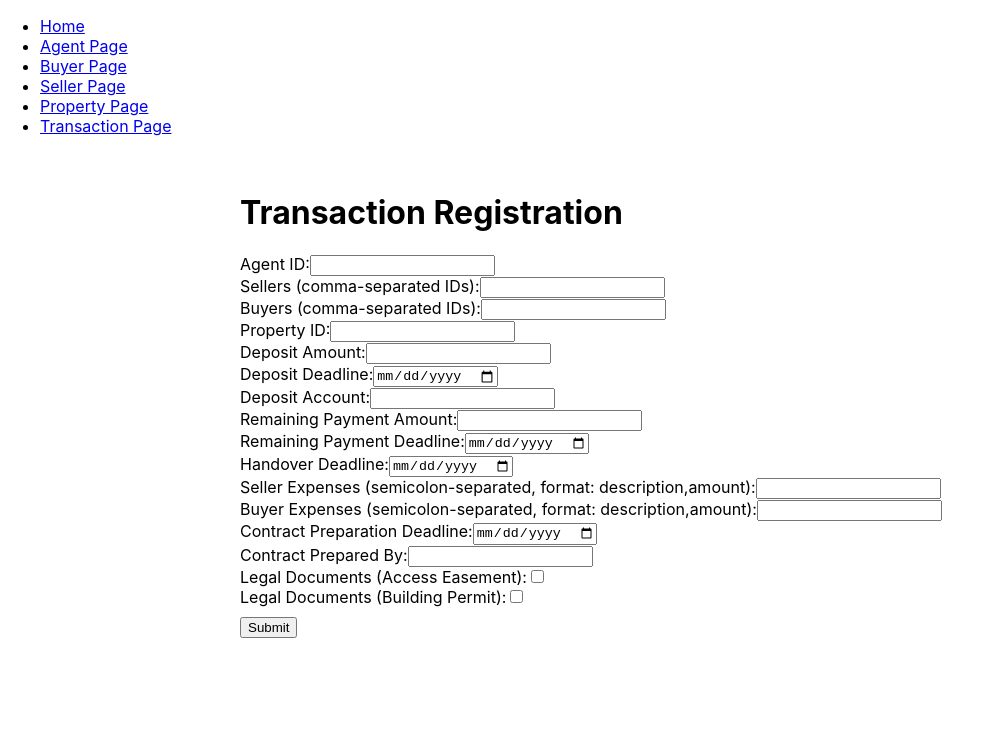
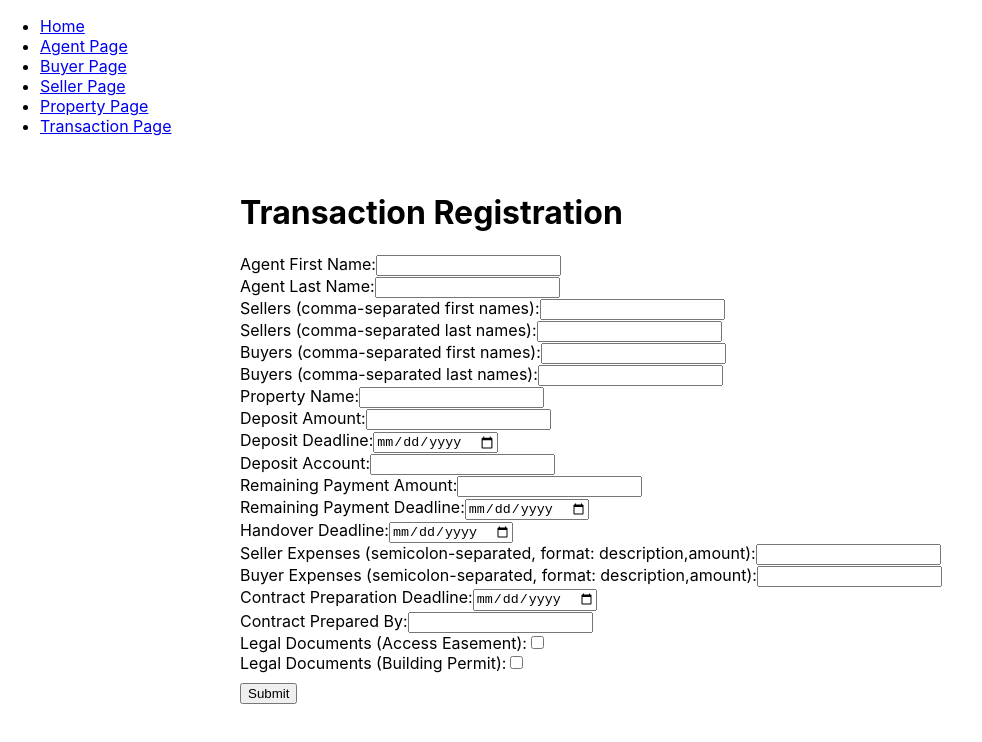
Before and after one commit to TomiBenko03/Projekt-Atrium, a React (Create React App) app in the folder frontend/: page /transaction in a window 1280 px wide. Shown: the top 742 px of the page, without its empty margins (0-982 px from the left). Built offline with nearby package versions, Linux system fonts and the light colour scheme; no server answers.

Commit message:
Spremenil vstavljanje transakcij z imeni namesto id

```diff
--- a/frontend/src/Components/TransactionPage.js
+++ b/frontend/src/Components/TransactionPage.js
@@ -3,10 +3,13 @@ import axios from 'axios';
 
 const TransactionPage = () => {
     const [formData, setFormData] = useState({
-        agent: '',
+        agentFirstName: '',
+        agentLastName: '',
         sellers: '',
+        sellerSurnames: '',
         buyers: '',
-        property: '',
+        buyerSurnames: '',
+        propertyName: '',
         paymentDetailsDepositAmount: '',
         paymentDetailsDepositDeadline: '',
         paymentDetailsDepositAccount: '',
@@ -46,8 +49,10 @@ const TransactionPage = () => {
         try {
             const parsedData = {
                 ...formData,
-                sellers: formData.sellers.split(',').map((id) => id.trim()),
-                buyers: formData.buyers.split(',').map((id) => id.trim()),
+                sellers: formData.sellers.split(',').map((name) => name.trim()),
+                sellerSurnames: formData.sellerSurnames.split(',').map((surname) => surname.trim()),
+                buyers: formData.buyers.split(',').map((name) => name.trim()),
+                buyerSurnames: formData.buyerSurnames.split(',').map((surname) => surname.trim()),
                 sellerExpenses: formData.sellerExpenses
                     .split(';')
                     .map((item) => {
@@ -63,12 +68,15 @@ const TransactionPage = () => {
             };
 
             const response = await axios.post('http://localhost:3001/api/transactions', parsedData);
-            setMessage(`Transaction created successfully with ID: ${response.data.transaction._id}`);
+            setMessage(`Transaction created successfully, prepared by: ${response.data.transaction.contractPreparedBy}`);
             setFormData({
-                agent: '',
+                agentFirstName: '',
+                agentLastName: '',
                 sellers: '',
+                sellerSurnames: '',
                 buyers: '',
-                property: '',
+                buyerSurnames: '',
+                propertyName: '',
                 paymentDetailsDepositAmount: '',
                 paymentDetailsDepositDeadline: '',
                 paymentDetailsDepositAccount: '',
@@ -104,17 +112,27 @@ const TransactionPage = () => {
             {message && <p style={{ color: message.includes('successfully') ? 'green' : 'red' }}>{message}</p>}
             <form onSubmit={handleSubmit}>
                 <div>
-                    <label>Agent ID:</label>
+                    <label>Agent First Name:</label>
                     <input
                         type="text"
-                        name="agent"
-                        value={formData.agent}
+                        name="agentFirstName"
+                        value={formData.agentFirstName}
                         onChange={handleChange}
                         required
                     />
                 </div>
                 <div>
-                    <label>Sellers (comma-separated IDs):</label>
+                    <label>Agent Last Name:</label>
+                    <input
+                        type="text"
+                        name="agentLastName"
+                        value={formData.agentLastName}
+                        onChange={handleChange}
+                        required
+                    />
+                </div>
+                <div>
+                    <label>Sellers (comma-separated first names):</label>
                     <input
                         type="text"
                         name="sellers"
@@ -123,7 +141,16 @@ const TransactionPage = () => {
                     />
                 </div>
                 <div>
-                    <label>Buyers (comma-separated IDs):</label>
+                    <label>Sellers (comma-separated last names):</label>
+                    <input
+                        type="text"
+                        name="sellerSurnames"
+                        value={formData.sellerSurnames}
+                        onChange={handleChange}
+                    />
+                </div>
+                <div>
+                    <label>Buyers (comma-separated first names):</label>
                     <input
                         type="text"
                         name="buyers"
@@ -132,11 +159,20 @@ const TransactionPage = () => {
                     />
                 </div>
                 <div>
-                    <label>Property ID:</label>
+                    <label>Buyers (comma-separated last names):</label>
                     <input
                         type="text"
-                        name="property"
-                        value={formData.property}
+                        name="buyerSurnames"
+                        value={formData.buyerSurnames}
+                        onChange={handleChange}
+                    />
+                </div>
+                <div>
+                    <label>Property Name:</label>
+                    <input
+                        type="text"
+                        name="propertyName"
+                        value={formData.propertyName}
                         onChange={handleChange}
                         required
                     />
@@ -250,7 +286,7 @@ const TransactionPage = () => {
                         onChange={handleChange}
                     />
                 </div>
-                {/* Add more fields here as needed */}
+
                 <button type="submit" style={{ marginTop: '10px' }}>Submit</button>
             </form>
         </div>
```
Also changed, not shown: 1 other file (tests, documents, lock files or other folders).
